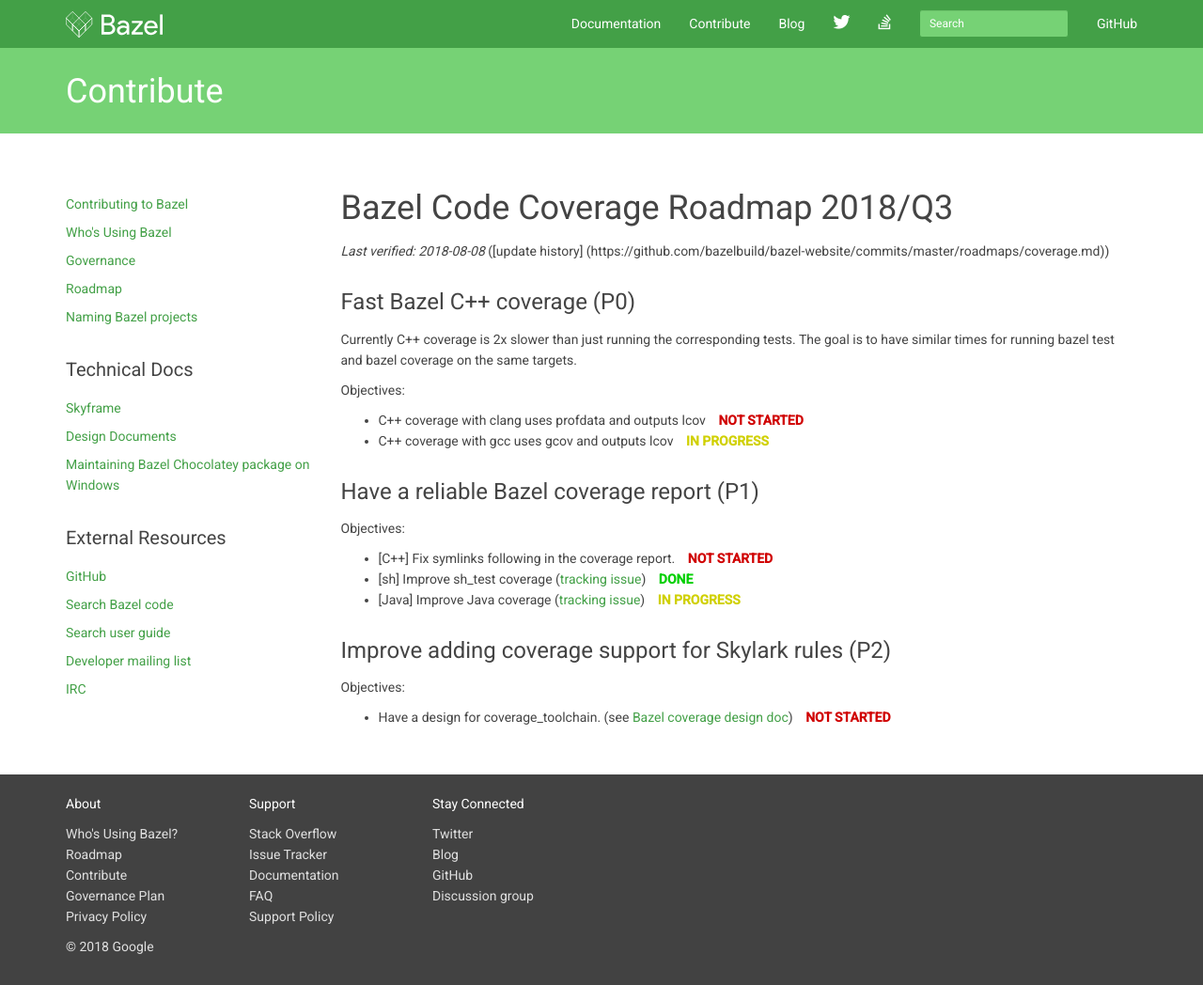
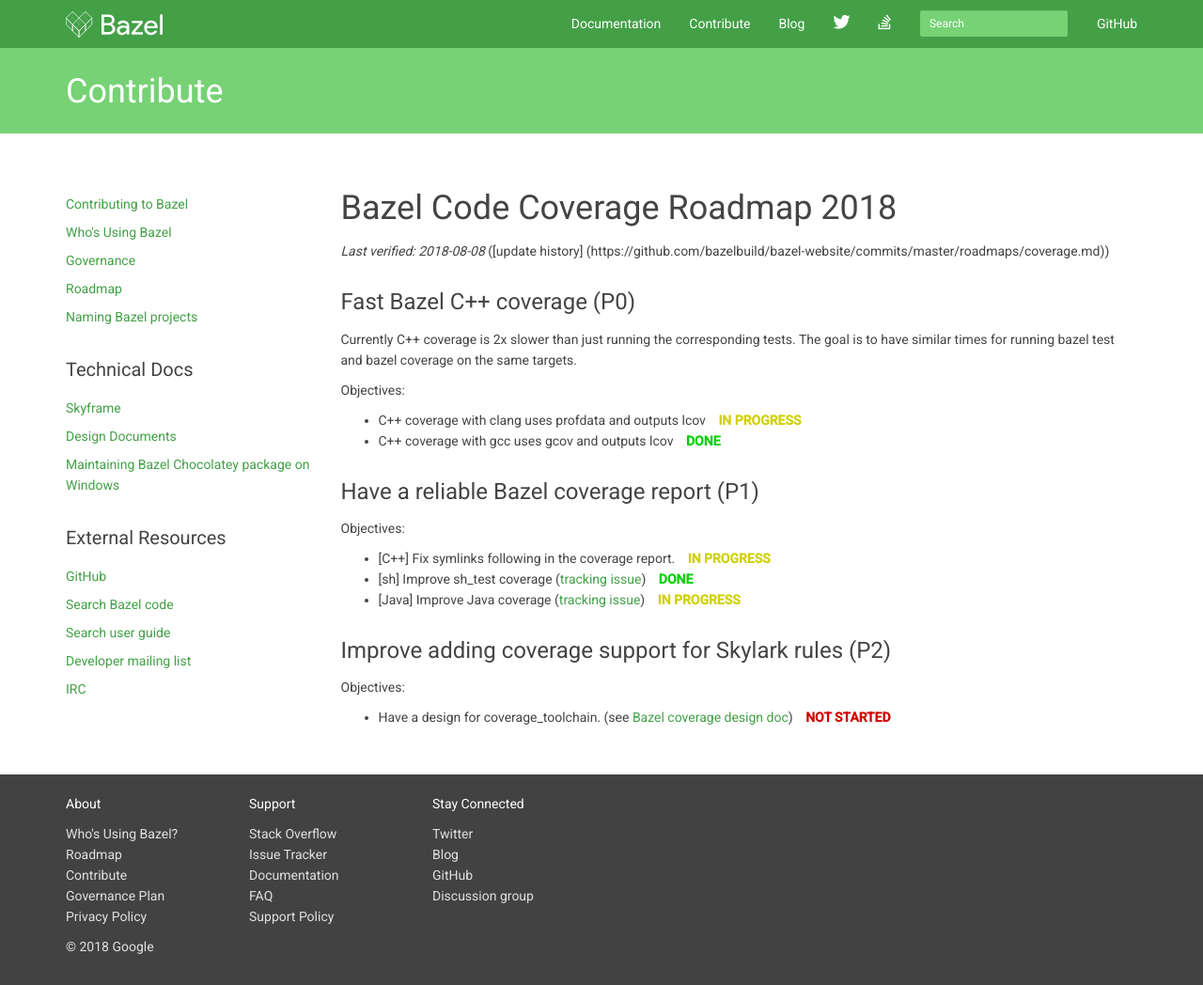
Before and after one commit to bazelbuild/bazel-website, a Jekyll site: the page built from roadmaps/coverage.md, in a window 1280 px wide and 1048 px high. Shown: the whole window at 94% size. Built offline with Jekyll 4.4.1, drawn with Linux system fonts in a browser that asks for light colours; nearby versions of some CDN libraries; library files that are not in the unit come from our copies; Markdown is read by kramdown in place of the engine named in the settings; comment, search, counter and statistics services are not loaded.

Commit message:
Update Coverage Roadmap (#136)

```diff
--- a/roadmaps/coverage.md
+++ b/roadmaps/coverage.md
@@ -21,7 +21,7 @@
   }
 </style>
 
-# Bazel Code Coverage Roadmap 2018/Q3
+# Bazel Code Coverage Roadmap 2018
 
 *Last verified: 2018-08-08* ([update history]
 (https://github.com/bazelbuild/bazel-website/commits/master/roadmaps/coverage.md))
@@ -35,16 +35,16 @@
 Objectives:
 
 * C++ coverage with clang uses profdata and outputs lcov
-  <span class="notstartedstatus">NOT STARTED</span>
+ <span class="inprogressstatus">IN PROGRESS</span>
 * C++ coverage with gcc uses gcov and outputs lcov
-  <span class="inprogressstatus">IN PROGRESS</span>
+   <span class="donestatus">DONE</span>
 
 ## Have a reliable Bazel coverage report (P1)
 
 Objectives:
 
 * [C++] Fix symlinks following in the coverage report.
-  <span class="notstartedstatus">NOT STARTED</span>
+  <span class="inprogressstatus">IN PROGRESS</span>
 * [sh] Improve sh\_test coverage ([tracking issue](https://github.com/bazelbuild/bazel/issues/5331))
   <span class="donestatus">DONE</span>
 * [Java] Improve Java coverage ([tracking issue](https://github.com/bazelbuild/bazel/issues/5426))
```
